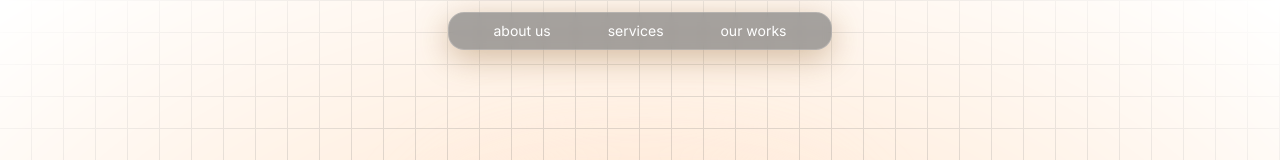
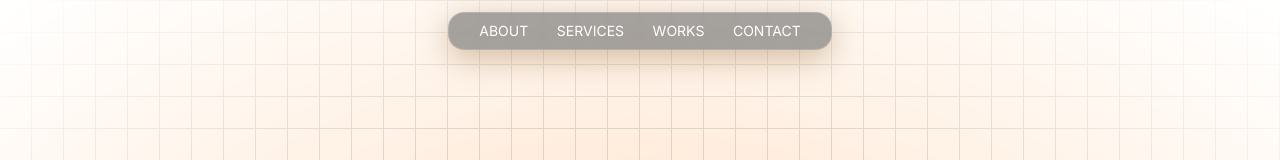
Before and after one commit to a-meraji/catchycodes, a Next.js app: page / in a window 1280 px wide. Shown: the top 160 px of the page. Built offline with nearby package versions, Linux system fonts and the light colour scheme.

Commit message:
add overflow x hidden

```diff
--- a/app/layout.js
+++ b/app/layout.js
@@ -20,7 +20,7 @@ export default function RootLayout({ children }) {
   return (
     <html lang="en">
       <body  className={cn(
-          "font-sans antialiased",
+          "font-sans overflow-x-hidden antialiased",
           fontSans.variable
         )}>
           <AOSInit/>
--- a/components/navbar.jsx
+++ b/components/navbar.jsx
@@ -1,15 +1,17 @@
-
 import React from "react";
 
 function Navbar() {
   return (
     <nav
-    data-aos="fade-down"
-    className="fixed z-10 text-[#ffffff] flex items-center justify-center w-full text-sm top-3">
+      data-aos="fade-down"
+      className="fixed z-10 text-[#ffffff] flex items-center justify-center w-full text-sm top-3"
+    >
       <div className="flex orange-glass items-center justify-around rounded-2xl py-2 px-4 min-w-[75vw] md:min-w-[30vw] ">
-        <div>about us</div>
-        <div>services</div>
-        <div>our works</div>
+        <div>ABOUT</div>
+        <div>SERVICES</div>
+
+        <div>WORKS</div>
+        <div>CONTACT</div>
       </div>
     </nav>
   );
```
